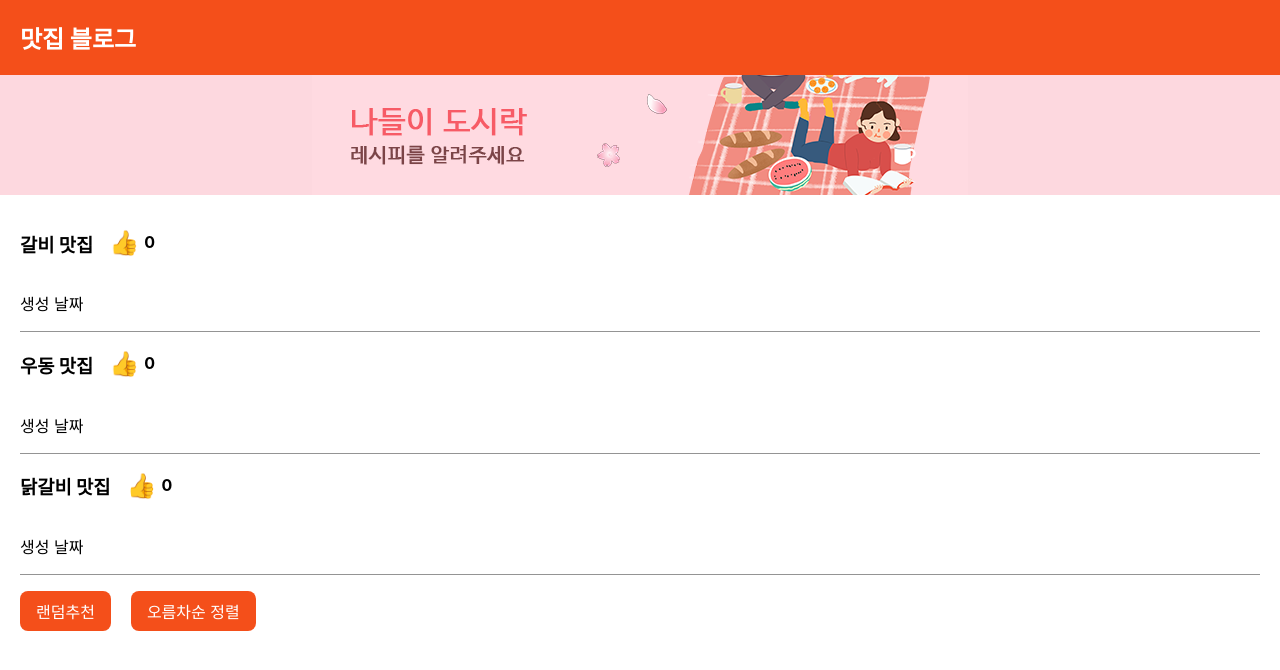
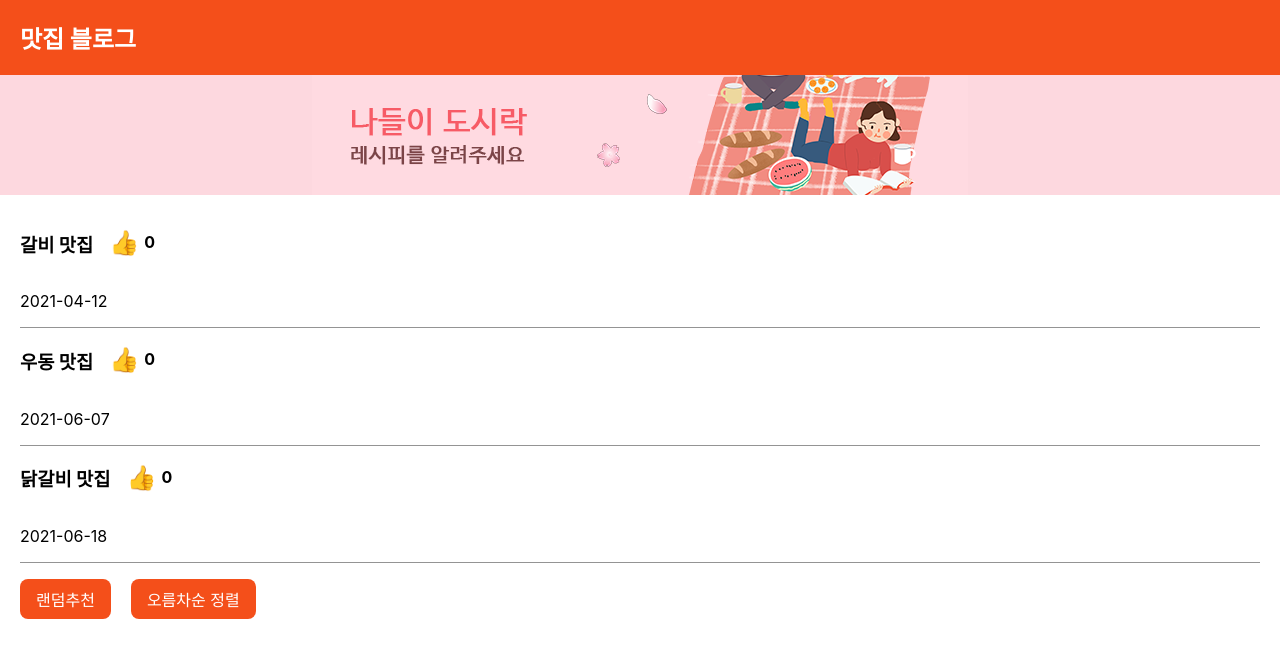
Before and after one commit to robbeca-code/Basic-React, a React (Create React App) app: page / in a window 1280 px wide. Shown: the top 670 px of the page. Built offline with nearby package versions, Linux system fonts and the light colour scheme.

Commit message:
Changed the useState of title to blog

```diff
--- a/src/App.js
+++ b/src/App.js
@@ -4,7 +4,11 @@ import { useState } from 'react';
 import event from './assets/event1.png';
 
 function App() {
-  let [title, setTitle] = useState(['갈비 맛집', '우동 맛집', '닭갈비 맛집']);
+  let [blog, setBlog] = useState([
+    {title: '갈비 맛집', date: '2021-04-12'},
+    {title: '우동 맛집', date: '2021-06-07'},
+    {title: '닭갈비 맛집', date: '2021-06-18'}
+  ]);
   let [firstLike, setFirstLike] = useState(0);
   let [secondLike, setSecondLike] = useState(0);
   let [thirdLike, setThirdLike] = useState(0);
@@ -19,7 +23,7 @@ function App() {
       <ol className="blog-list">
         <li>
           <div className="list-header">
-            <h3>{title[0]}</h3>
+            <h3>{blog[0].title}</h3>
             <button type="button" className="btn like-btn" onClick={() => {setFirstLike(firstLike + 1)}}>
             👍
             </button>
@@ -28,11 +32,11 @@ function App() {
             </span>
           </div>
 
-          <p>생성 날짜</p>
+          <p>{blog[0].date}</p>
         </li>
         <li>
           <div className='list-header'>
-            <h3>{title[1]}</h3>
+            <h3>{blog[1].title}</h3>
             <button type="button" className="btn like-btn" onClick={() => {setSecondLike(secondLike + 1)}}>
             👍
             </button>
@@ -40,7 +44,7 @@ function App() {
               {secondLike}
             </span>
           </div>
-          <p>생성 날짜</p>
+          <p>{blog[1].date}</p>
         </li>
         <li>
           <div className='list-header'>
@@ -50,7 +54,7 @@ function App() {
                 } else {
                   setModal(true);
                 }
-              }}>{title[2]}</h3>
+              }}>{blog[2].title}</h3>
             <button type="button" className="btn like-btn" onClick={() => {setThirdLike(thirdLike + 1)}}>
             👍
             </button>
@@ -58,7 +62,7 @@ function App() {
               {thirdLike}
             </span>
           </div>
-          <p>생성 날짜</p>
+          <p>{blog[2].date}</p>
         </li>
       </ol>
 
@@ -67,17 +71,19 @@ function App() {
       }
 
       <button type="button" className="btn random-btn" onClick={() => {
-          let copyTitle = [...title];
-          copyTitle[0] = '만두국 맛집';
-          setTitle(copyTitle);
+          let copyBlog = [...blog];
+          copyBlog[0].title = '만두국 맛집';
+          setBlog(copyBlog);
         }}>
         랜덤추천
       </button>
 
       <button type="button" className="btn sort-btn" onClick={() => {
-          let copyTitle = [...title]
-          copyTitle.sort();
-          setTitle(copyTitle);
+          let copyBlog = [...blog];
+          copyBlog.sort((item1, item2) => {
+            return item1.title > item2.title ? 1 : -1
+          });
+          setBlog(copyBlog);
         }}>
         오름차순 정렬
       </button>
```
